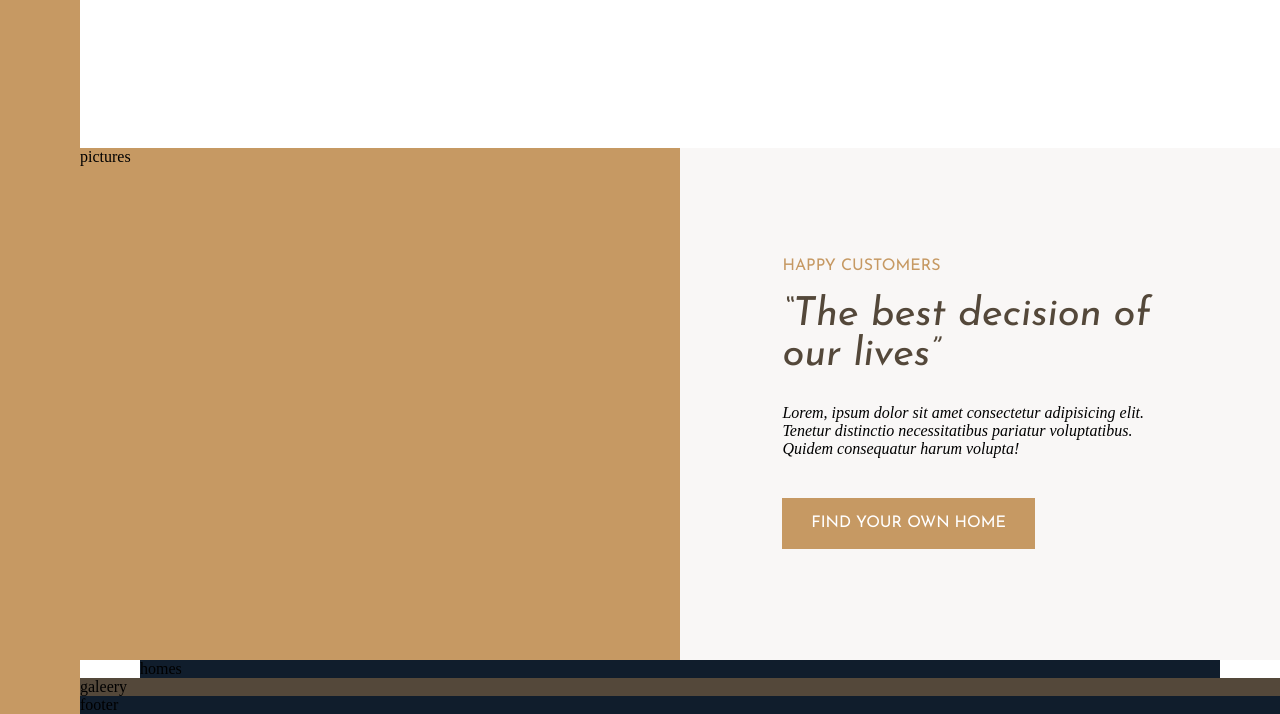
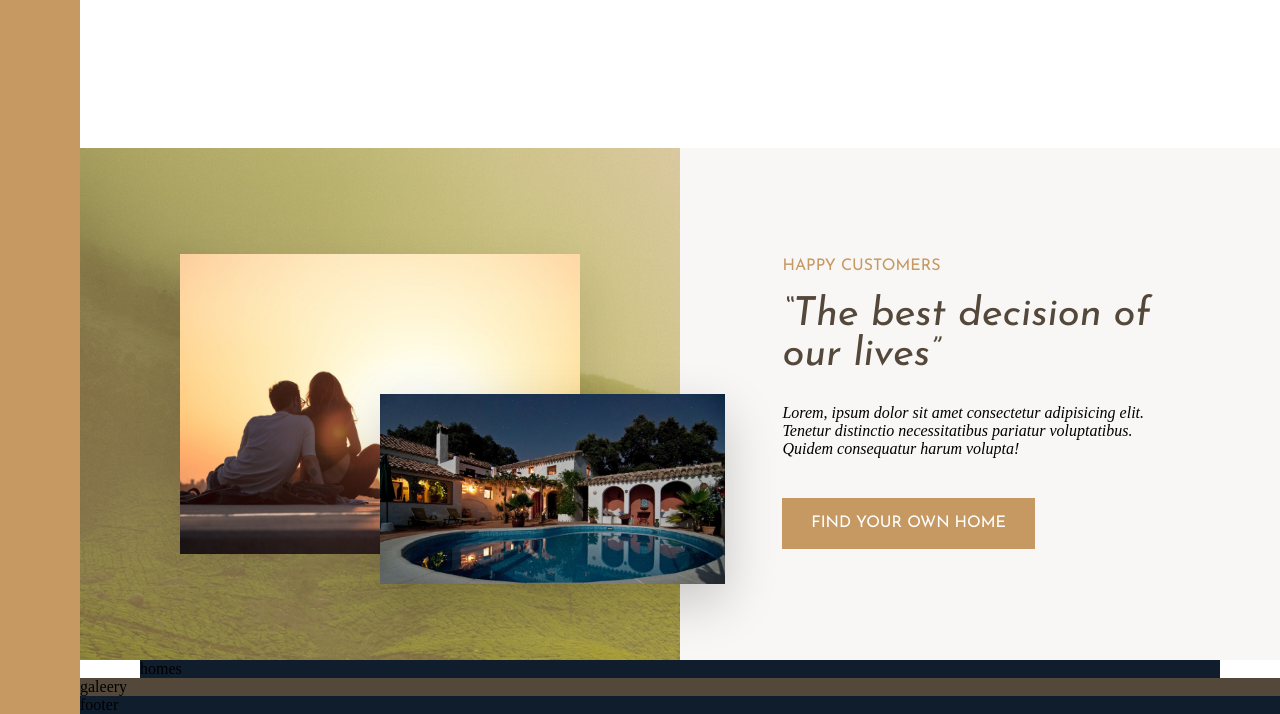
Before and after one commit to yao80350/home, a website: page index.html in a window 1280 px wide. Shown: the part 1256-1970 px from the top of the page. Drawn offline with Linux system fonts and the light colour scheme.

Commit message:
Building the Story Section - Part 2

```diff
--- a/index.html
+++ b/index.html
@@ -84,7 +84,10 @@
             </div>
         </section>
 
-        <div class="story__pictures">pictures</div>
+        <div class="story__pictures">
+            <img src="img/story-1.jpeg" alt="Couple with new house" class="story__img--1">
+            <img src="img/story-2.jpeg" alt="new house" class="story__img--2">
+        </div>
 
         <div class="story__content">
             <h3 class="heading-3 mb-sm">Happy Customers</h3>
--- a/sass/components/_story.scss
+++ b/sass/components/_story.scss
@@ -1,7 +1,29 @@
 .story {
     &__pictures {
         background-color: $color-primary;
+        background-image: linear-gradient(rgba($color-primary, .5), rgba($color-primary, .5)),
+            url(../img/back.jpg);
         grid-column: full-start / col-end 4;
+
+        display: grid;
+        grid-template-rows: repeat(6, 1fr);
+        grid-template-columns: repeat(6, 1fr);
+        align-items: center;
+    }
+
+    &__img--1 {
+        width: 100%;
+        grid-row: 2 / 6;
+        grid-column: 2 / 6;
+        box-shadow: 0 1.2rem 3.1rem rgba(#000, .1);
+    }
+
+    &__img--2 {
+        width: 115%;
+        grid-row: 4 / 6;
+        grid-column: 4 / 7;
+        z-index: 1;
+        box-shadow: 0 1.2rem 3.1rem rgba(#000, .2);
     }
 
     &__content {
```
Also changed, not shown: css/style.css.
